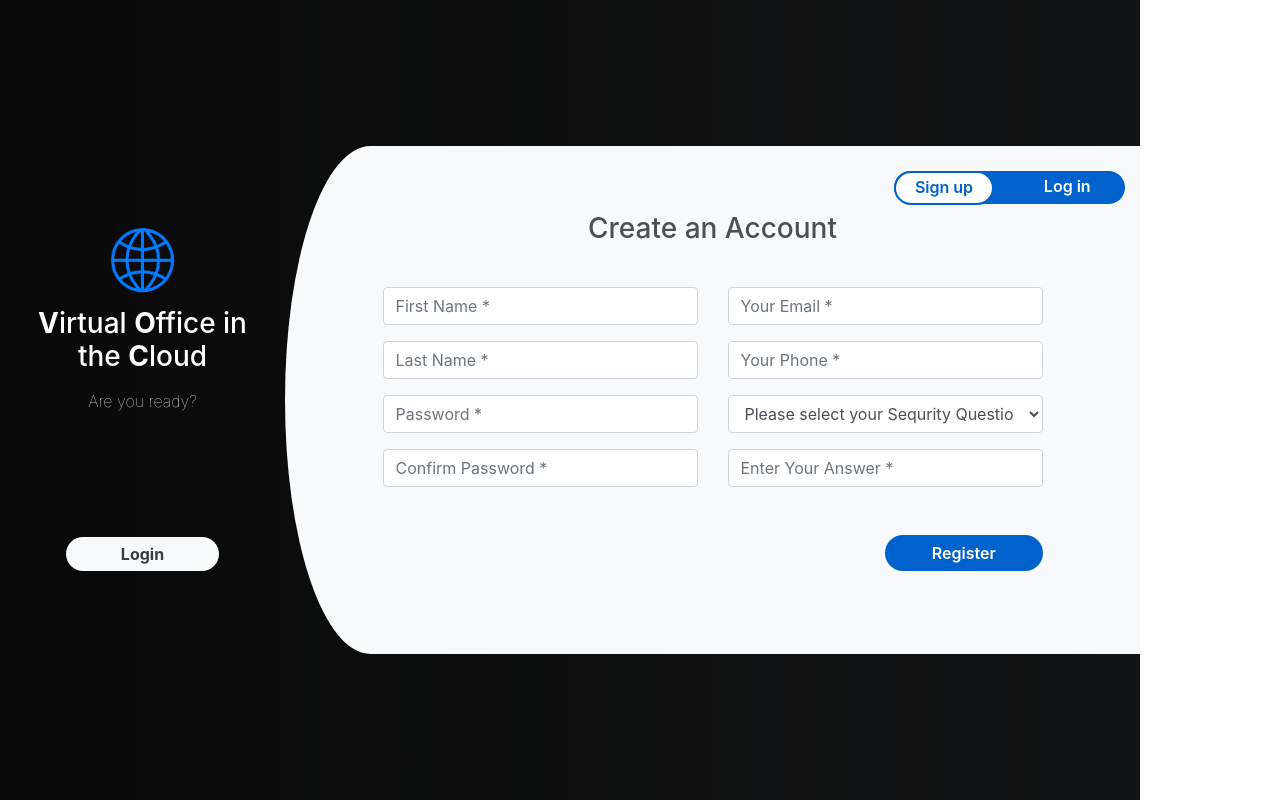
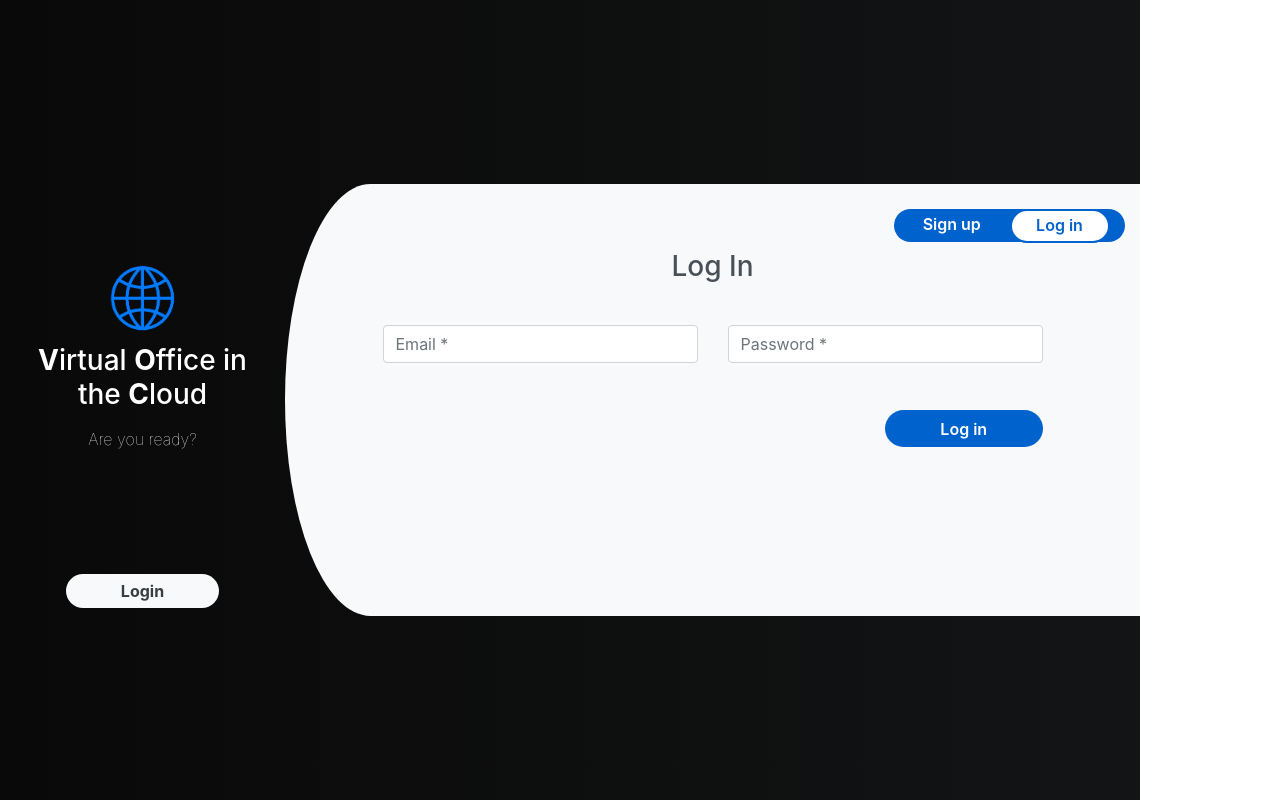
Before and after one commit to ShashwotNiraula/VOiC, a Flask app: page /register in a window 1280 px wide, after a click on "Log in". Run offline with Flask 2, Linux system fonts and the light colour scheme; some libraries are stand-ins or nearby versions.

Commit message:
Update register.html

```diff
--- a/templates/register.html
+++ b/templates/register.html
@@ -8,8 +8,9 @@
       rel="stylesheet"
       id="bootstrap-css"
     />
+    <script src="//cdnjs.cloudflare.com/ajax/libs/jquery/3.2.1/jquery.min.js"></script>
     <script src="//maxcdn.bootstrapcdn.com/bootstrap/4.1.1/js/bootstrap.min.js"></script>
-    <script src="//cdnjs.cloudflare.com/ajax/libs/jquery/3.2.1/jquery.min.js"></script>
+
   </head>
 
   <body>
@@ -140,40 +141,14 @@
               role="tabpanel"
               aria-labelledby="profile-tab"
             >
-              <h3 class="register-heading">Apply as a Hirer</h3>
+              <h3 class="register-heading">Log In</h3>
               <div class="row register-form">
                 <div class="col-md-6">
-                  <div class="form-group">
-                    <input
-                      type="text"
-                      class="form-control"
-                      placeholder="First Name *"
-                      value=""
-                    />
-                  </div>
-                  <div class="form-group">
-                    <input
-                      type="text"
-                      class="form-control"
-                      placeholder="Last Name *"
-                      value=""
-                    />
-                  </div>
                   <div class="form-group">
                     <input
                       type="email"
                       class="form-control"
                       placeholder="Email *"
-                      value=""
-                    />
-                  </div>
-                  <div class="form-group">
-                    <input
-                      type="text"
-                      maxlength="10"
-                      minlength="10"
-                      class="form-control"
-                      placeholder="Phone Number*"
                       value=""
                     />
                   </div>
@@ -187,33 +162,7 @@
                       value=""
                     />
                   </div>
-                  <div class="form-group">
-                    <input
-                      type="password"
-                      class="form-control"
-                      placeholder="Confirm Password *"
-                      value=""
-                    />
-                  </div>
-                  <div class="form-group">
-                    <select class="form-control">
-                      <option class="hidden" selected disabled>
-                        Please select your Sequrity Question
-                      </option>
-                      <option>What is your Birthdate?</option>
-                      <option>What is Your old Phone Number</option>
-                      <option>What is your Pet Name?</option>
-                    </select>
-                  </div>
-                  <div class="form-group">
-                    <input
-                      type="text"
-                      class="form-control"
-                      placeholder="`Answer *"
-                      value=""
-                    />
-                  </div>
-                  <input type="submit" class="btnRegister" value="Register" />
+                  <input type="submit" class="btnRegister" value="Log in" />
                 </div>
               </div>
             </div>
```
